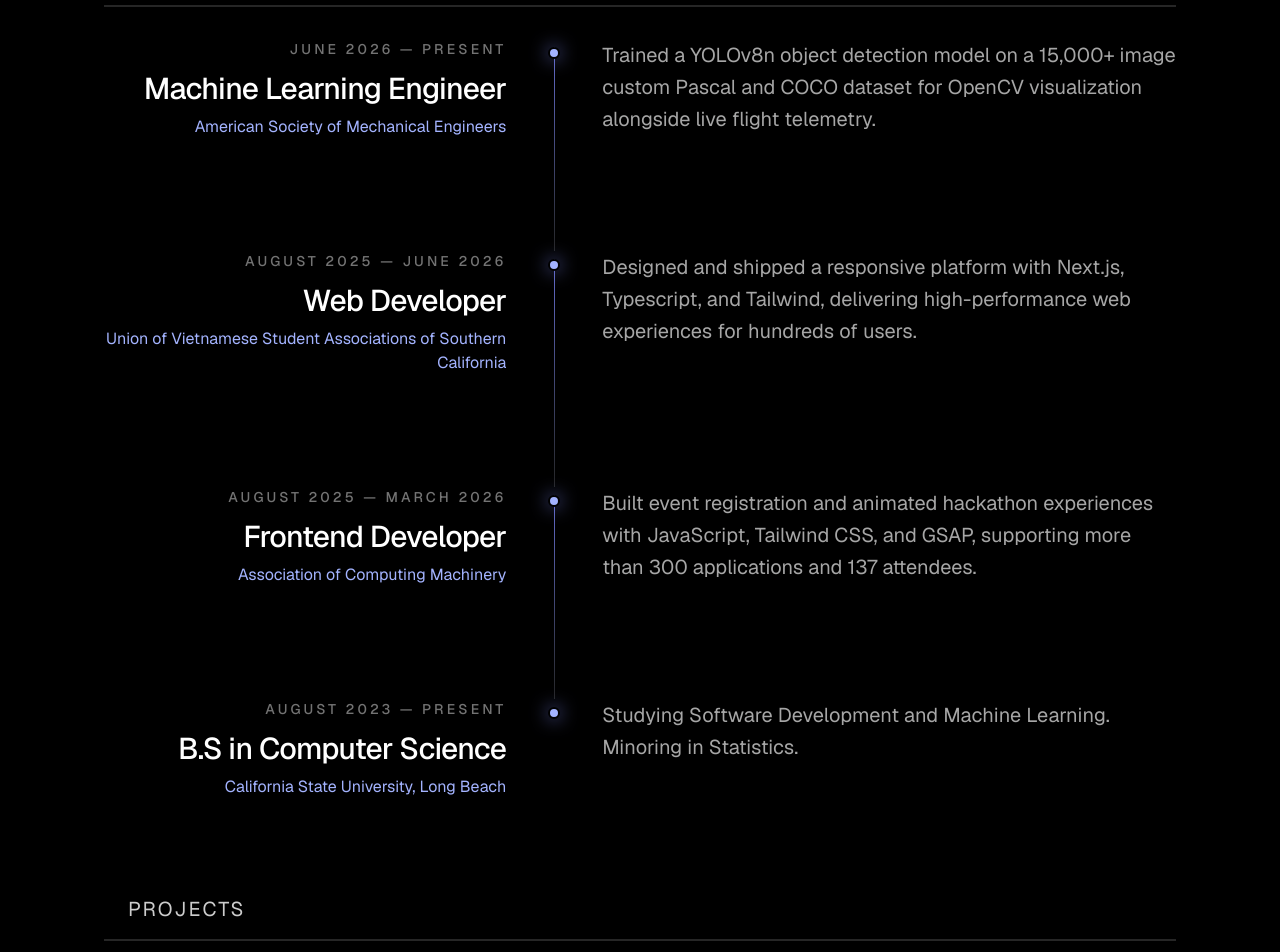
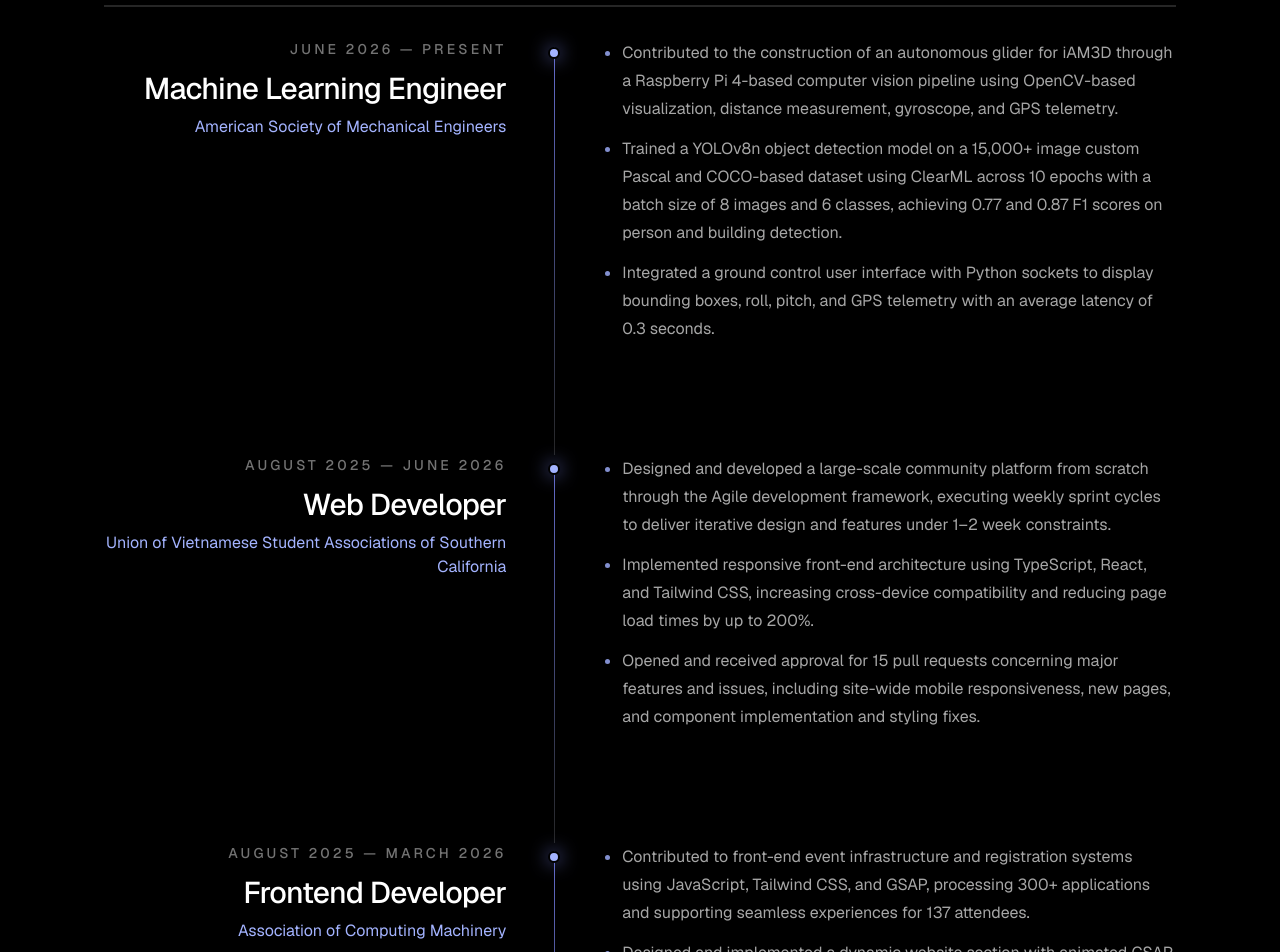
Before and after one commit to Detims/portfolio-real, a React (Vite) app: page /#home in a window 1280 px wide. Shown: the part 1920-2872 px from the top of the page. Built offline with nearby package versions, Linux system fonts and the light colour scheme.

Commit message:
add experience bullets

```diff
--- a/src/components/experience.tsx
+++ b/src/components/experience.tsx
@@ -6,7 +6,8 @@
     title: string;
     period: string;
     organization: string;
-    summary: string;
+    summary?: string;
+    bullets?: string[];
 };
 
 const experiences: ExperienceItem[] = [
@@ -14,23 +15,32 @@
         title: "Machine Learning Engineer",
         period: "June 2026 — Present",
         organization: "American Society of Mechanical Engineers",
-        summary:
-            "Trained a YOLOv8n object detection model on a 15,000+ image custom Pascal and COCO dataset for OpenCV visualization alongside live flight telemetry.",
+        bullets: [
+            "Contributed to the construction of an autonomous glider for iAM3D through a Raspberry Pi 4-based computer vision pipeline using OpenCV-based visualization, distance measurement, gyroscope, and GPS telemetry.",
+            "Trained a YOLOv8n object detection model on a 15,000+ image custom Pascal and COCO-based dataset using ClearML across 10 epochs with a batch size of 8 images and 6 classes, achieving 0.77 and 0.87 F1 scores on person and building detection.",
+            "Integrated a ground control user interface with Python sockets to display bounding boxes, roll, pitch, and GPS telemetry with an average latency of 0.3 seconds.",
+        ],
     },
     {
         title: "Web Developer",
         period: "August 2025 — June 2026",
         organization:
             "Union of Vietnamese Student Associations of Southern California",
-        summary:
-            "Designed and shipped a responsive platform with Next.js, Typescript, and Tailwind, delivering high-performance web experiences for hundreds of users.",
+        bullets: [
+            "Designed and developed a large-scale community platform from scratch through the Agile development framework, executing weekly sprint cycles to deliver iterative design and features under 1–2 week constraints.",
+            "Implemented responsive front-end architecture using TypeScript, React, and Tailwind CSS, increasing cross-device compatibility and reducing page load times by up to 200%.",
+            "Opened and received approval for 15 pull requests concerning major features and issues, including site-wide mobile responsiveness, new pages, and component implementation and styling fixes.",
+        ],
     },
     {
         title: "Frontend Developer",
         period: "August 2025 — March 2026",
         organization: "Association of Computing Machinery",
-        summary:
-            "Built event registration and animated hackathon experiences with JavaScript, Tailwind CSS, and GSAP, supporting more than 300 applications and 137 attendees.",
+        bullets: [
+            "Contributed to front-end event infrastructure and registration systems using JavaScript, Tailwind CSS, and GSAP, processing 300+ applications and supporting seamless experiences for 137 attendees.",
+            "Designed and implemented a dynamic website section with animated GSAP components showcasing 6 hackathon tracks and 12 sponsors within a 1-week development constraint.",
+            "Integrated Firebase to support weekly newsletter distributions reaching 300+ recipients through the organization\’s email workflow.",
+        ],
     },
     {
         title: "B.S in Computer Science",
@@ -86,9 +96,17 @@
                                 </p>
                             </div>
 
-                            <p className="col-start-2 mt-6 max-w-3xl text-base leading-7 text-white/65 md:col-start-2 md:row-start-1 md:mt-0 md:pl-12 md:text-xl md:leading-8">
-                                {experience.summary}
-                            </p>
+                            <div className="col-start-2 mt-6 max-w-3xl text-sm leading-6 text-white/65 md:col-start-2 md:row-start-1 md:mt-0 md:pl-12 md:text-base md:leading-7">
+                                {experience.bullets ? (
+                                    <ul className="list-disc space-y-3 pl-5 marker:text-indigo-300/80">
+                                        {experience.bullets.map((bullet) => (
+                                            <li key={bullet}>{bullet}</li>
+                                        ))}
+                                    </ul>
+                                ) : (
+                                    <p>{experience.summary}</p>
+                                )}
+                            </div>
                         </motion.li>
                     );
                 })}
```
